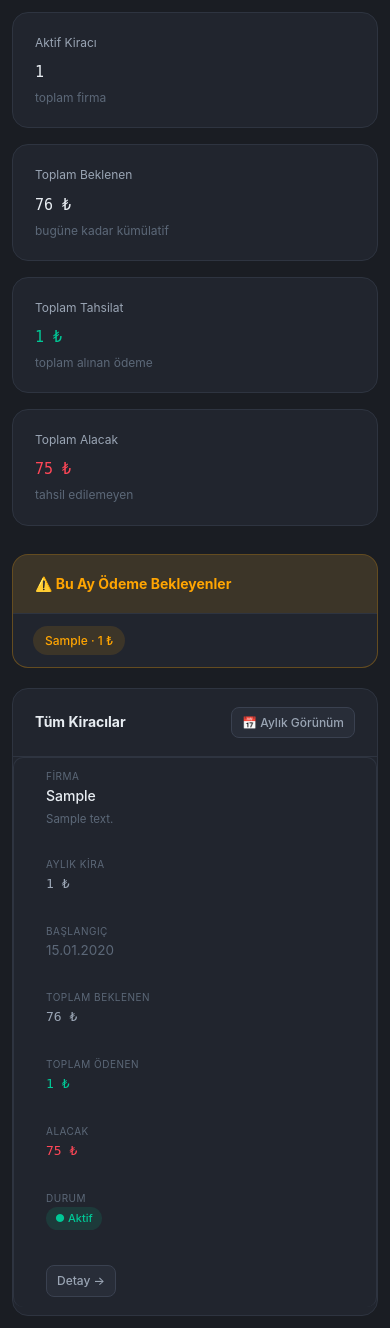
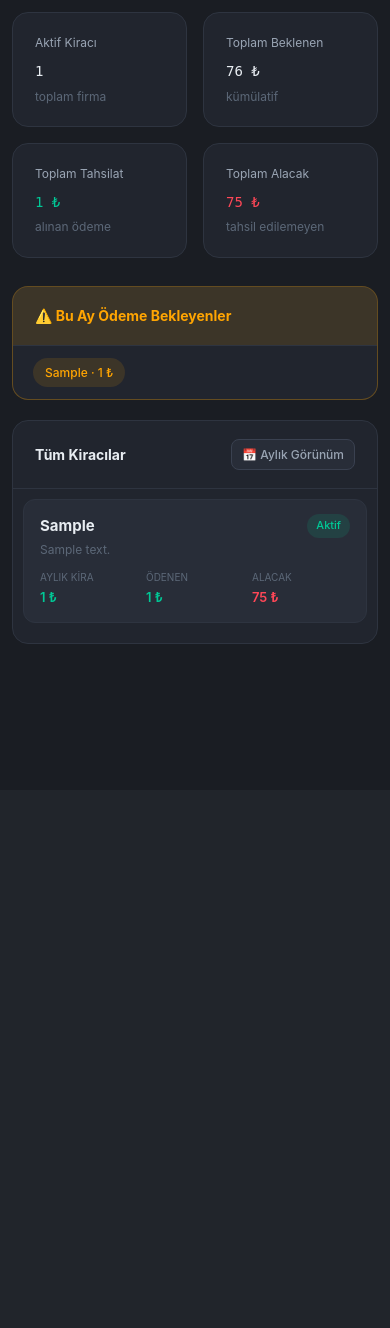
Before and after one commit to saliheryilmaz/Kira-Takip, a Django app: page / in a window 390 px wide. Shown: the part 54-1382 px from the top of the page. After the commit the page ends 698 px from the top, so only its background shows below. Run offline with Django 4.2, Linux system fonts and the light colour scheme; a user stored in the database is signed in; tables that the repository leaves empty hold one stand-in row (values such as "Sample post").

Commit message:
Mobile UI improvements - compact cards and responsive layout

```diff
--- a/kiraci/templates/kiraci/base.html
+++ b/kiraci/templates/kiraci/base.html
@@ -190,10 +190,10 @@
             .content { padding: 12px; }
 
             .stats-grid { grid-template-columns: 1fr 1fr; gap: 8px; margin-bottom: 12px; }
-            .stat-card { padding: 12px 14px; }
-            .stat-value { font-size: 15px !important; }
+            .stat-card { padding: 10px 12px; }
+            .stat-value { font-size: 14px !important; }
             .stat-label { font-size: 11px; }
-            .stat-sub { font-size: 11px; }
+            .stat-sub { font-size: 10px; }
 
             .card-header { padding: 12px 14px; flex-wrap: wrap; gap: 6px; }
             .card-title { font-size: 13px; }
@@ -231,12 +231,18 @@
 
             /* Sil onay sayfaları */
             .sil-box { max-width: 100% !important; }
+
+            .desktop-only { display: none !important; }
+            .mobile-only { display: block !important; }
         }
 
         @media (max-width: 400px) {
             .stats-grid { grid-template-columns: 1fr; }
-            .topbar-actions .btn-ghost { display: none; } /* Çok dar ekranda sadece ana buton */
+            .topbar-actions .btn-ghost { display: none; }
         }
+
+        .mobile-only { display: none; }
+        .desktop-only { display: block; }
 
         /* ─── Components ─── */
         .btn {
@@ -279,7 +285,7 @@
         /* Stat Cards */
         .stats-grid {
             display: grid;
-            grid-template-columns: repeat(auto-fit, minmax(200px, 1fr));
+            grid-template-columns: repeat(auto-fit, minmax(160px, 1fr));
             gap: 16px;
             margin-bottom: 28px;
         }
--- a/kiraci/templates/kiraci/kiraci_listesi.html
+++ b/kiraci/templates/kiraci/kiraci_listesi.html
@@ -9,7 +9,7 @@
 {% block content %}
 
 <!-- Stats -->
-<div class="stats-grid">
+<div class="stats-grid" style="--mobile-cols: 1fr 1fr;">
     <div class="stat-card">
         <div class="stat-label">Aktif Kiracı</div>
         <div class="stat-value">{{ aktif_sayisi }}</div>
@@ -17,17 +17,17 @@
     </div>
     <div class="stat-card">
         <div class="stat-label">Toplam Beklenen</div>
-        <div class="stat-value text-mono" style="font-size:18px;">{{ toplam_beklenen|para }} ₺</div>
-        <div class="stat-sub">bugüne kadar kümülatif</div>
+        <div class="stat-value text-mono">{{ toplam_beklenen|para }} ₺</div>
+        <div class="stat-sub">kümülatif</div>
     </div>
     <div class="stat-card">
         <div class="stat-label">Toplam Tahsilat</div>
-        <div class="stat-value green text-mono" style="font-size:18px;">{{ toplam_odenen|para }} ₺</div>
-        <div class="stat-sub">toplam alınan ödeme</div>
+        <div class="stat-value green text-mono">{{ toplam_odenen|para }} ₺</div>
+        <div class="stat-sub">alınan ödeme</div>
     </div>
     <div class="stat-card">
         <div class="stat-label">Toplam Alacak</div>
-        <div class="stat-value {% if toplam_borc > 0 %}red{% else %}green{% endif %} text-mono" style="font-size:18px;">{{ toplam_borc|para }} ₺</div>
+        <div class="stat-value {% if toplam_borc > 0 %}red{% else %}green{% endif %} text-mono">{{ toplam_borc|para }} ₺</div>
         <div class="stat-sub">tahsil edilemeyen</div>
     </div>
 </div>
@@ -55,6 +55,8 @@
         <a href="{% url 'aylik_ozet' %}" class="btn btn-ghost btn-sm">📅 Aylık Görünüm</a>
     </div>
     {% if kiraciler %}
+    <!-- Desktop tablo -->
+    <div class="desktop-only">
     <table>
         <thead>
             <tr>
@@ -73,9 +75,7 @@
             <tr>
                 <td data-label="Firma">
                     <div class="firm-name">{{ kiraci.firma_adi }}</div>
-                    {% if kiraci.yetkili_kisi %}
-                    <div class="firm-sub">{{ kiraci.yetkili_kisi }}</div>
-                    {% endif %}
+                    {% if kiraci.yetkili_kisi %}<div class="firm-sub">{{ kiraci.yetkili_kisi }}</div>{% endif %}
                 </td>
                 <td data-label="Aylık Kira"><span class="amount">{{ kiraci.aylik_kira_tutari|para }} ₺</span></td>
                 <td data-label="Başlangıç" class="text-muted">{{ kiraci.kira_baslangic_tarihi|date:"d.m.Y" }}</td>
@@ -83,27 +83,53 @@
                 <td data-label="Toplam Ödenen"><span class="amount text-green">{{ kiraci.toplam_odenen|para }} ₺</span></td>
                 <td data-label="Alacak">
                     {% with borc=kiraci.toplam_borc %}
-                    <span class="amount {% if borc > 0 %}text-red{% else %}text-green{% endif %}">
-                        {{ borc|para }} ₺
-                    </span>
+                    <span class="amount {% if borc > 0 %}text-red{% else %}text-green{% endif %}">{{ borc|para }} ₺</span>
                     {% endwith %}
                 </td>
                 <td data-label="Durum">
-                    {% if kiraci.aktif %}
-                        <span class="badge badge-green">● Aktif</span>
-                    {% else %}
-                        <span class="badge badge-gray">● Pasif</span>
-                    {% endif %}
+                    {% if kiraci.aktif %}<span class="badge badge-green">● Aktif</span>
+                    {% else %}<span class="badge badge-gray">● Pasif</span>{% endif %}
                 </td>
-                <td>
-                    <div class="flex gap-2">
-                        <a href="{% url 'kiraci_detay' kiraci.pk %}" class="btn btn-ghost btn-sm">Detay →</a>
-                    </div>
-                </td>
+                <td><a href="{% url 'kiraci_detay' kiraci.pk %}" class="btn btn-ghost btn-sm">Detay →</a></td>
             </tr>
             {% endfor %}
         </tbody>
     </table>
+    </div>
+
+    <!-- Mobile kart listesi -->
+    <div class="mobile-only" style="padding: 10px;">
+        {% for kiraci in kiraciler %}
+        <a href="{% url 'kiraci_detay' kiraci.pk %}" style="text-decoration:none; display:block; margin-bottom:10px;">
+            <div style="background:var(--bg3); border:1px solid var(--border); border-radius:12px; padding:14px 16px;">
+                <div style="display:flex; justify-content:space-between; align-items:flex-start; margin-bottom:10px;">
+                    <div>
+                        <div style="font-size:15px; font-weight:700; color:var(--text);">{{ kiraci.firma_adi }}</div>
+                        {% if kiraci.yetkili_kisi %}<div style="font-size:12px; color:var(--text3); margin-top:2px;">{{ kiraci.yetkili_kisi }}</div>{% endif %}
+                    </div>
+                    {% if kiraci.aktif %}<span class="badge badge-green" style="font-size:11px;">Aktif</span>
+                    {% else %}<span class="badge badge-gray" style="font-size:11px;">Pasif</span>{% endif %}
+                </div>
+                <div style="display:grid; grid-template-columns:1fr 1fr 1fr; gap:8px;">
+                    <div>
+                        <div style="font-size:10px; color:var(--text3); margin-bottom:2px;">AYLIK KİRA</div>
+                        <div style="font-size:13px; font-weight:600; color:var(--accent);">{{ kiraci.aylik_kira_tutari|para }} ₺</div>
+                    </div>
+                    <div>
+                        <div style="font-size:10px; color:var(--text3); margin-bottom:2px;">ÖDENEN</div>
+                        <div style="font-size:13px; font-weight:600; color:var(--accent);">{{ kiraci.toplam_odenen|para }} ₺</div>
+                    </div>
+                    <div>
+                        <div style="font-size:10px; color:var(--text3); margin-bottom:2px;">ALACAK</div>
+                        {% with borc=kiraci.toplam_borc %}
+                        <div style="font-size:13px; font-weight:600; color:{% if borc > 0 %}var(--red){% else %}var(--accent){% endif %};">{{ borc|para }} ₺</div>
+                        {% endwith %}
+                    </div>
+                </div>
+            </div>
+        </a>
+        {% endfor %}
+    </div>
     {% else %}
     <div class="empty-state">
         <div class="icon">🏢</div>
```
